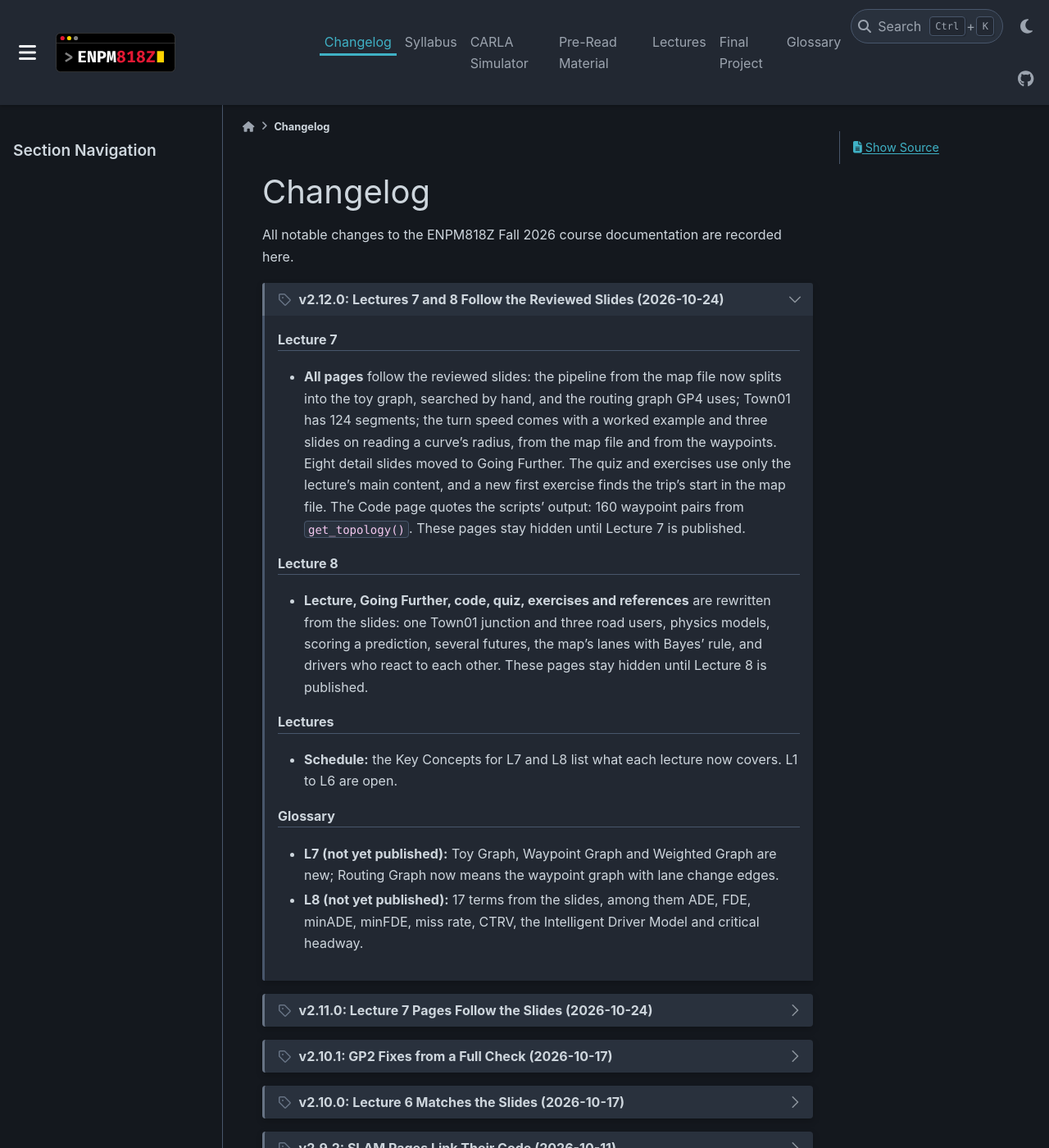
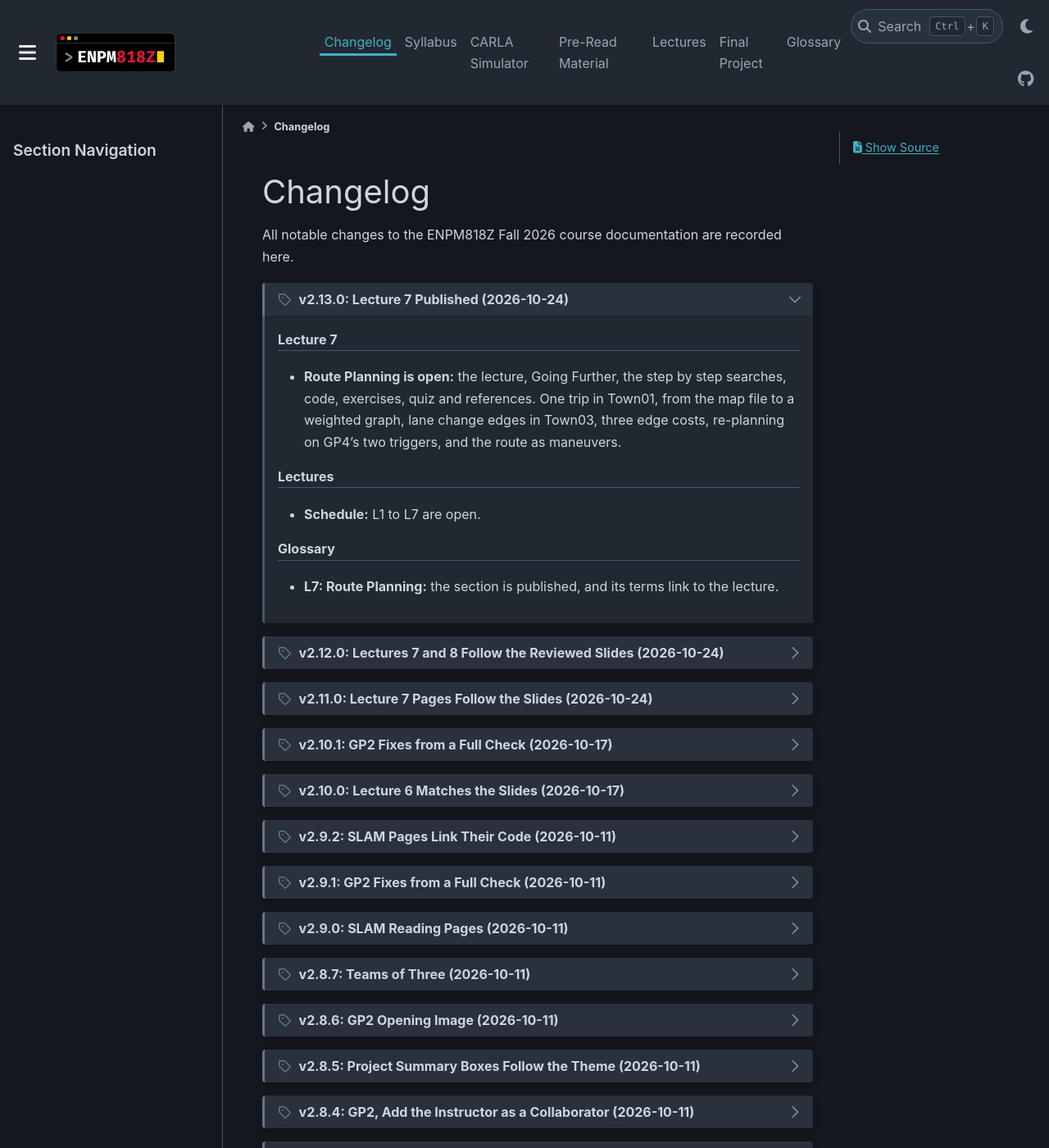
Before and after one commit to zeidk/enpm818z-fall-2026-docs, a Sphinx documentation site: the page built from docs/source/changelog/changelog.rst, in a window 1280 px wide and 1400 px high. Shown: the whole window at 82% size. Built offline with Sphinx 7.4.7 and the PyData theme 0.15.4, drawn with Linux system fonts in a browser that asks for light colours; pages that are not in the unit, such as notebooks, are missing from menus.

Commit message:
Publish Lecture 7, Route Planning (v2.13.0)
L7 leaves HIDDEN_LECTURES and joins the lectures toctree; the glossary's
L7 section is published and its 36 lecture tags link to the L7 index;
L1 to L7 are open.

```diff
--- a/docs/source/changelog/changelog.rst
+++ b/docs/source/changelog/changelog.rst
@@ -5,10 +5,31 @@ Changelog
 All notable changes to the ENPM818Z Fall 2026 course documentation are recorded here.
 
 
+.. dropdown:: v2.13.0: Lecture 7 Published (2026-10-24)
+   :icon: tag
+   :class-container: sd-border-success
+   :open:
+
+   .. rubric:: Lecture 7
+
+   - **Route Planning is open:** the lecture, Going Further, the step by
+     step searches, code, exercises, quiz and references. One trip in
+     Town01, from the map file to a weighted graph, lane change edges in
+     Town03, three edge costs, re-planning on GP4's two triggers, and the
+     route as maneuvers.
+
+   .. rubric:: Lectures
+
+   - **Schedule:** L1 to L7 are open.
+
+   .. rubric:: Glossary
+
+   - **L7: Route Planning:** the section is published, and its terms link
+     to the lecture.
+
 .. dropdown:: v2.12.0: Lectures 7 and 8 Follow the Reviewed Slides (2026-10-24)
    :icon: tag
    :class-container: sd-border-success
-   :open:
 
    .. rubric:: Lecture 7
 
--- a/docs/source/conf.py
+++ b/docs/source/conf.py
@@ -44,9 +44,10 @@ templates_path = ["_templates"]
 # ---------------------------------------------------------------------------
 # What is published.
 #
-# L1 to L6 are published in full (L5 since 2026-10-10, L6 since 2026-10-11).
+# L1 to L7 are published in full (L5 since 2026-10-10, L6 since 2026-10-11,
+# L7 since 2026-10-24).
 #
-# L7 to L13 are hidden completely: they do not match the syllabus yet and
+# L8 to L13 are hidden completely: they do not match the syllabus yet and
 # open one at a time as their decks are finished. To reopen lecture N:
 #   1. remove N from HIDDEN_LECTURES below,
 #   2. restore its line in the toctree of lectures/index.rst,
@@ -55,7 +56,7 @@ templates_path = ["_templates"]
 #      pages that mention it.
 # The source files stay on disk.
 # ---------------------------------------------------------------------------
-HIDDEN_LECTURES = range(7, 14)
+HIDDEN_LECTURES = range(8, 14)
 
 exclude_patterns = [f"lectures/lecture{n}/**" for n in HIDDEN_LECTURES]
 
--- a/docs/source/lectures/index.rst
+++ b/docs/source/lectures/index.rst
@@ -15,7 +15,7 @@ The lectures in ENPM818Z follow a progressive structure, starting with the auton
 Schedule
 --------
 
-L1 to L6 are open. The later lectures open here one at a time, as their
+L1 to L7 are open. The later lectures open here one at a time, as their
 slides are finished; the table shows the plan.
 
 .. list-table::
@@ -77,11 +77,11 @@ slides are finished; the table shows the plan.
    lecture4/l4_index
    lecture5/l5_index
    lecture6/l6_index
+   lecture7/l7_index
 
 ..
    Hidden until each deck is finished (see HIDDEN_LECTURES in conf.py).
    To reopen a lecture, move its line back into the toctree above.
-   lecture7/l7_index
    lecture8/l8_index
    lecture9/l9_index
    lecture10/l10_index
```
Also changed, not shown: docs/source/glossary/glossary.rst (+38 -38 lines).
